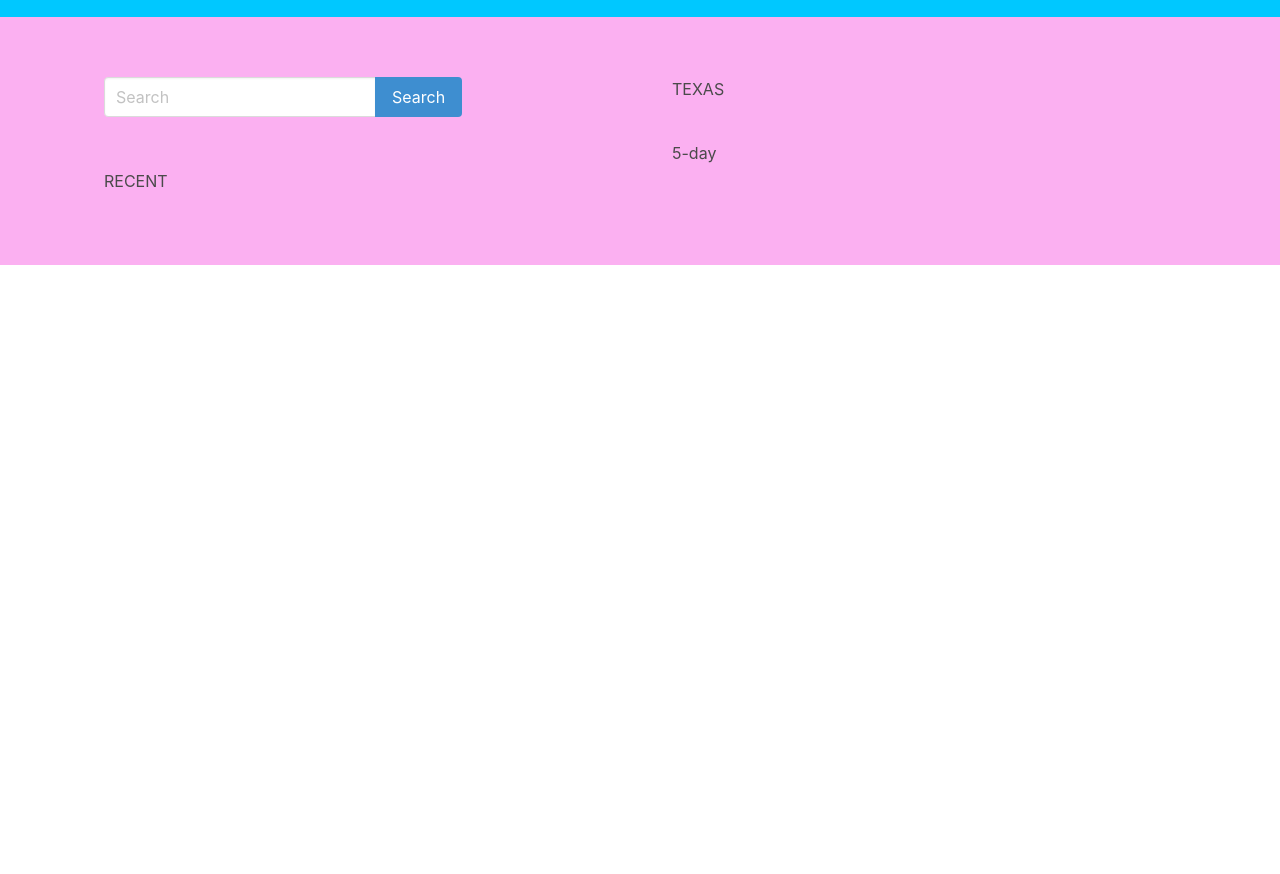
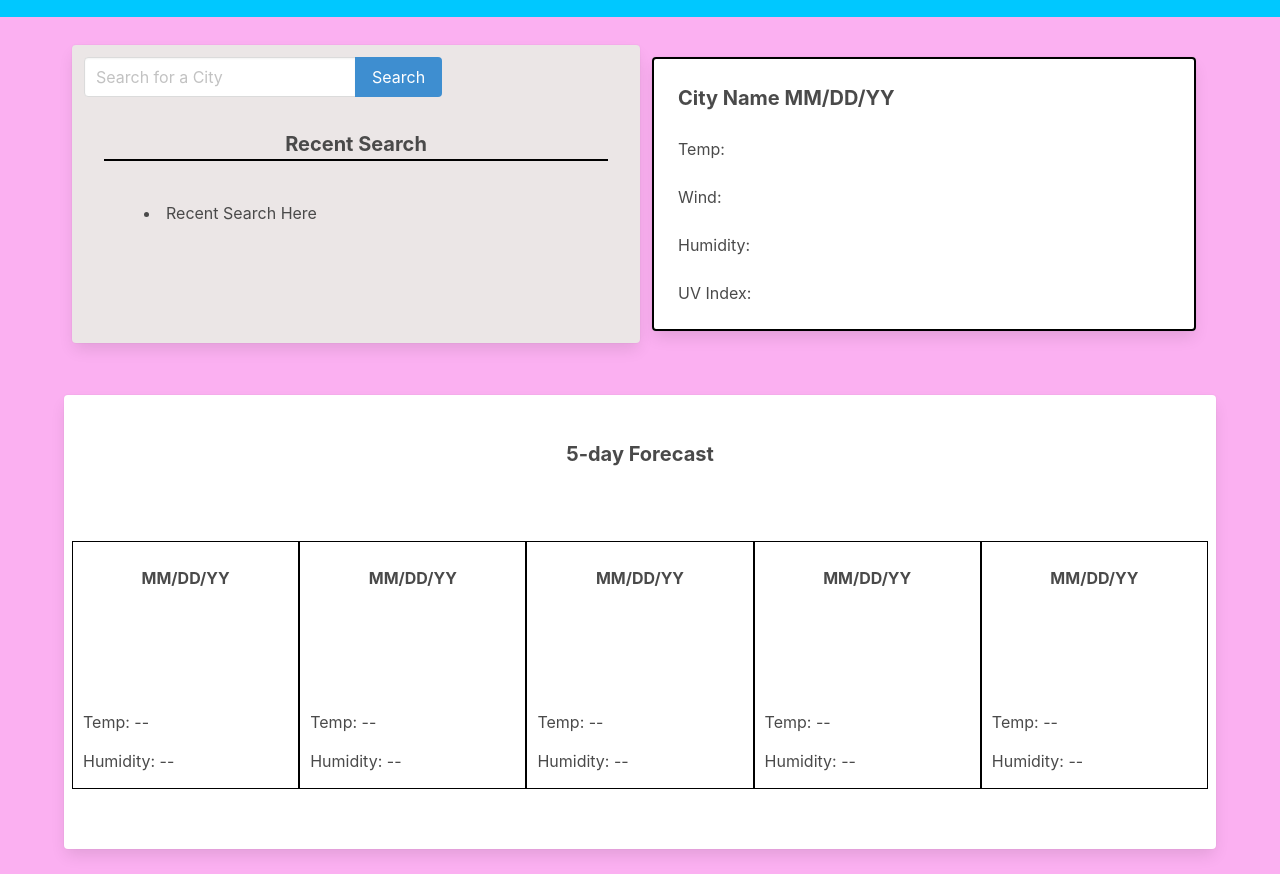
Before and after one commit to JasonKim0122/weather-dashboard, a plain HTML site: page index.html in a window 1280 px wide. Shown: the part 59-933 px from the top of the page. Before the commit the page ends 800 px from the top, so only its background shows below. Drawn offline with Linux system fonts and the light colour scheme.

Commit message:
finalized styling touch and will begin js

```diff
--- a/assets/css/style.css
+++ b/assets/css/style.css
@@ -21,26 +21,105 @@ body {
     align-items: center;
     justify-content: center;
     width: 100%;
+    height: 100%;
     background-color: var(--primary-color);
     padding: 20px;
 }
 
-.search {
-    padding: 20px;
+#search-body {
+    background-color: rgb(235, 230, 230);
 }
-
 .recent {
     padding: 20px;
 }
 
+.recent-search {
+    display:flex;
+    justify-content: center;
+    align-items: center;
+    font-weight: bold;
+    font-size: 20px;
+    border-bottom: 2px solid var(--tertiary-color);
+}
+
+#recent-info {
+    padding: 40px;
+}
+
 .location-info {
+    border: 2px solid var(--tertiary-color);
+}
+
+.location-info h2 {
+    font-size: 20px;
+    font-weight: bold;
+}
+
+.weekly h2 {
+    display: flex;
+    align-items: center;
+    justify-content: center;
+    font-weight: bold;
+    font-size: 20px;
     padding: 20px;
 }
 
-.weekly {
-    padding: 20px;
+.forecast {
+    justify-content: space-around;
+}
+
+#forecast-info {
+    padding-bottom: 60px;
+}
+
+
+.forecast h3 {
+    font-size: 16px;
+    font-weight: bold;
+    display: flex;
+    align-items: center;
+    justify-content: center;
+    padding-bottom: 40px;
+}
+
+.forecast p {
+    padding-left: 10px;
+    padding-bottom: 15px;
+}
+
+.weather-icon {
+    display:flex;
+    justify-content: center;
+    align-items: center;
+    padding: 40px;
+}
+
+.card-body {
+    width:100%;
+    border: 1px solid var(--tertiary-color);
 }
 
 .columns {
     padding: 40px 20px;
 }
+
+footer {
+    margin-top: 40px;
+    width: 100%;
+    border-top: 2px solid var(--tertiary-color);
+    background-color:var(--primary-color);
+    padding: 20px 0 350px 0;
+}
+
+footer h2 {
+    display: flex;
+    align-items: center;
+    justify-content: center;
+    font-size: 20px;
+    font-weight: bold;
+    padding-bottom: 20px;
+}
+
+.description-content {
+    padding: 20px;
+}
--- a/index.html
+++ b/index.html
@@ -17,11 +17,11 @@
     <div class="container">
 
         <section class="columns">
-            <div class="column">
+            <div class="column card" id="search-body">
                 <!-- Search -->
                 <div class="search field has-addons">
                     <div class="control">
-                        <input class="input" type="text" placeholder="Search">
+                        <input class="input" type="text" placeholder="Search for a City">
                     </div>
                     <div class="control">
                         <a class="button is-info">Search</a>
@@ -30,25 +30,111 @@
 
                 <!-- recent search -->
                 <div class="recent">
-                    <div class="recent-search">RECENT</div>
-
+                    <div>
+                        <h2 class="recent-search">Recent Search</h2>
+                    </div>
+                    <div id="recent-info">
+                        <li id="searchedCity">Recent Search Here</li>
+                    </div>
                 </div>
             </div>
 
             <div class="column">
                 <!-- Location Input-->
-                <div class="location">
-                    <div class="location-info">TEXAS</div>
+                <div class="location card">
+                    <div class="location-info card-content">
+                        <h2 class="content">
+                            <span id="city">City Name</span>
+                            <span id="currentDate">MM/DD/YY</span>
+                        </h2>
+                        <p class="content" id="temp">Temp:</p>
+                        <p class="content" id="wind">Wind:</p>
+                        <p class="content" id="humidity">Humidity:</p>
+                        <p class="content" id="uv">UV Index:</p>
+                    </div>
 
-                </div>
-                <!-- Forecast -->
-                <div class="forecast">
-                    <div class="weekly">5-day</div>
                 </div>
             </div>
         </section>
+        <!-- Forecast -->
+        <div class="forecast card">
+            <div class="weekly card-content">
+                <h2 id="5-day">5-day Forecast</h2>
+            </div>
+            <div class="columns" id="forecast-info">
+                <div class="card-body">
+                    <h3 class="card-content" id="day1">MM/DD/YY</h3>
+                    <div class="weather-icon">
+                        <img class="weather-img" id="weatherIcon1" src="">
+                    </div>
+                    <p>Temp:
+                        <span id="tempDay1">--</span>
+                    </p>
+                    <p>Humidity:
+                        <span id="humidityDay1">--</span>
+                    </p>
+                </div>
+                <div class="card-body">
+                    <h3 class="card-content" id="day2">MM/DD/YY</h3>
+                    <div class="weather-icon">
+                        <img class="weather-img" id="weatherIcon2" src="">
+                    </div>
+                    <p>Temp:
+                        <span id="tempDay2">--</span>
+                    </p>
+                    <p>Humidity:
+                        <span id="humidityDay2">--</span>
+                    </p>
+                </div>
+                <div class="card-body">
+                    <h3 class="card-content" id="day3">MM/DD/YY</h3>
+                    <div class="weather-icon">
+                        <img class="weather-img" id="weatherIcon3" src="">
+                    </div>
+                    <p>Temp:
+                        <span id="tempDay3">--</span>
+                    </p>
+                    <p>Humidity:
+                        <span id="humidityDay3">--</span>
+                    </p>
+                </div>
+                <div class="card-body">
+                    <h3 class="card-content" id="day4">MM/DD/YY</h3>
+                    <div class="weather-icon">
+                        <img class="weather-img" id="weatherIcon4" src="">
+                    </div>
+                    <p>Temp:
+                        <span id="tempDay4">--</span>
+                    </p>
+                    <p>Humidity:
+                        <span id="humidityDay4">--</span>
+                    </p>
+                </div>
+                <div class="card-body">
+                    <h3 class="card-content" id="day5">MM/DD/YY</h3>
+                    <div class="weather-icon">
+                        <img class="weather-img" id="weatherIcon5" src="">
+                    </div>
+                    <p>Temp:
+                        <span id="tempDay5">--</span>
+                    </p>
+                    <p>Humidity:
+                        <span id="humidityDay5">--</span>
+                    </p>
+                </div>
+            </div>
+        </div>
     </div>
-
+    <footer>
+        <div class="description">
+            <h2>Description</h2>
+        </div>
+        <div class="card">
+            <div class="card-body description-content">
+                <p>Lorem, ipsum dolor sit amet consectetur adipisicing elit. Dicta ipsam fugit ipsum labore ad aliquam, nemo distinctio. Repudiandae magnam illum pariatur natus corporis doloribus libero numquam, animi ad totam. Impedit!</p>
+            </div>
+        </div>
+    </footer>
     <script src="./assets/js/script.js"></script>
 </body>
 </html>
```
